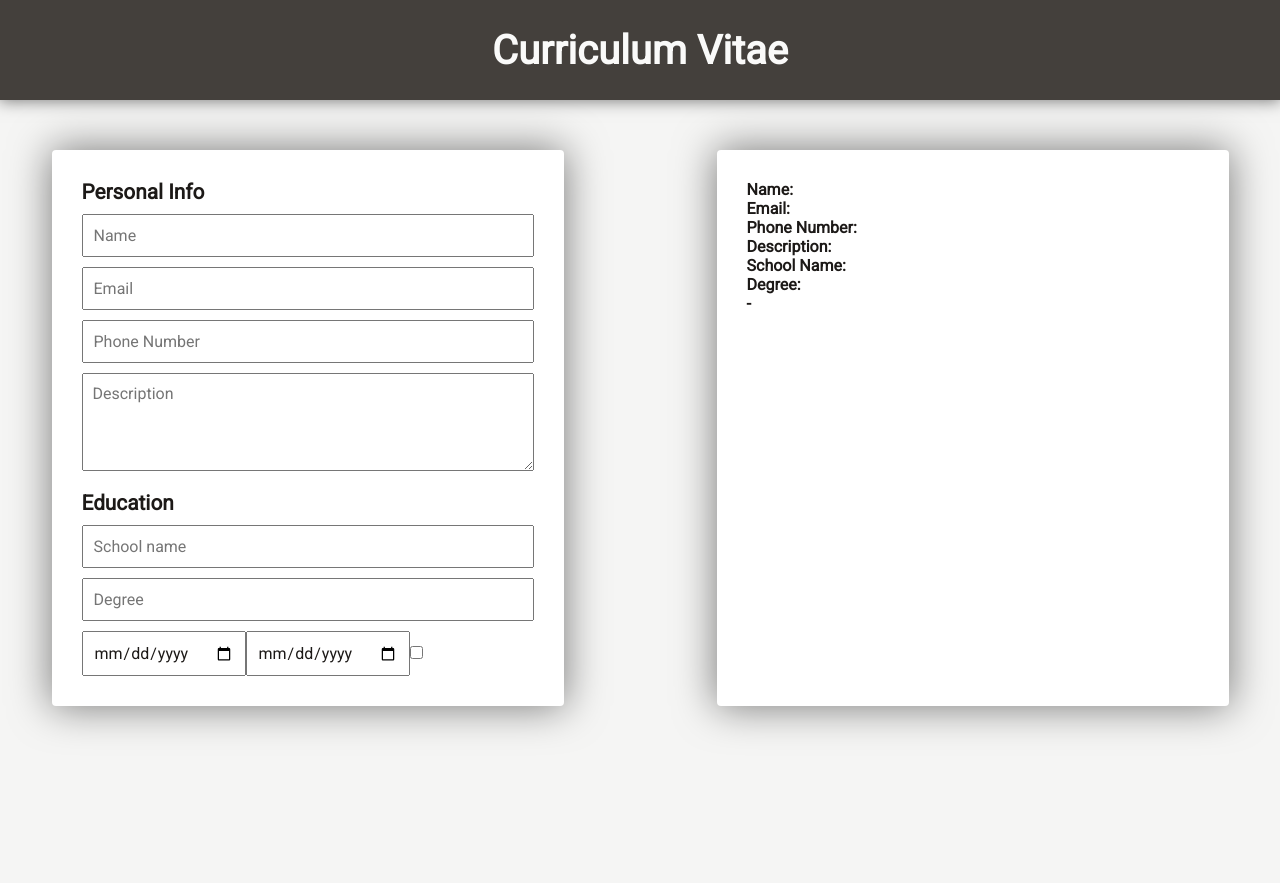
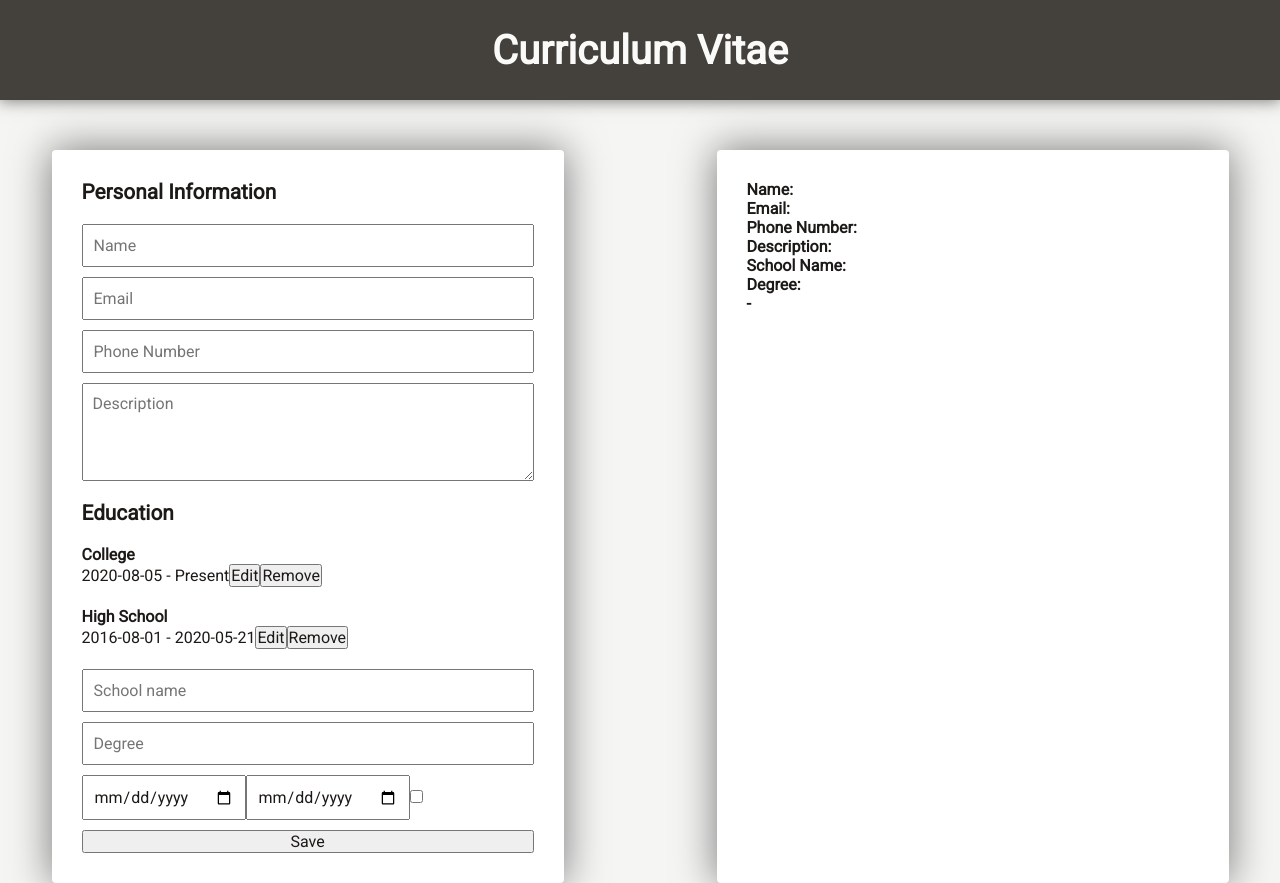
Before and after one commit to 21ance/cv-app, a React (Create React App) app: page / in a window 1280 px wide. Before the commit the page ends 800 px from the top, so only its background shows below. Built offline with nearby package versions, Linux system fonts and the light colour scheme; a web font is replaced by a local one.

Commit message:
support education remove

```diff
--- a/src/App.js
+++ b/src/App.js
@@ -4,18 +4,28 @@ import EditorContainer from "./components/editor/EditorContainer";
 import Preview from "./components/preview/Preview";
 
 const App = () => {
-  // general info
   const [name, setName] = useState("");
   const [email, setEmail] = useState("");
   const [phone, setPhone] = useState("");
   const [desc, setDesc] = useState("");
-
-  //school
-  const [schoolName, setSchoolName] = useState("");
-  const [degree, setDegree] = useState("");
-  const [startDate, setStartDate] = useState("");
-  const [endDate, setEndDate] = useState("");
-  const [present, setPresent] = useState(false);
+  // sample template
+  // to remove
+  const [education, setEducation] = useState([
+    {
+      schoolName: "College",
+      degree: "Accounting",
+      startDate: "2020-08-05",
+      endDate: "Present",
+      id: 1,
+    },
+    {
+      schoolName: "High School",
+      degree: "STEM",
+      startDate: "2016-08-01",
+      endDate: "2020-05-21",
+      id: 0,
+    },
+  ]);
 
   return (
     <div className="app">
@@ -25,23 +35,15 @@ const App = () => {
         setEmail={setEmail}
         setPhone={setPhone}
         setDesc={setDesc}
-        setSchoolName={setSchoolName}
-        setDegree={setDegree}
-        setStartDate={setStartDate}
-        setEndDate={setEndDate}
-        setPresent={setPresent}
-        present={present}
+        education={education}
+        setEducation={setEducation}
       />
       <Preview
         name={name}
         email={email}
         phone={phone}
         desc={desc}
-        schoolName={schoolName}
-        degree={degree}
-        startDate={startDate}
-        endDate={endDate}
-        present={present}
+        education={education}
       />
     </div>
   );
--- /dev/null
+++ b/src/components/editor/ComponentHeader.js
@@ -0,0 +1,20 @@
+const ComponentHeader = (props) => {
+  const handleButton = () => {
+    // props.setValue((prevState) => {
+    //   return {
+    //     ...prevState,
+    //     list: [props.value.list.length],
+    //   };
+    // });
+    // console.log(props);
+  };
+
+  return (
+    <div className="component-header">
+      <h2>{props.title}</h2>
+      {props.setValue && <button onClick={handleButton}>+</button>}
+    </div>
+  );
+};
+
+export default ComponentHeader;
--- a/src/components/editor/EditorContainer.js
+++ b/src/components/editor/EditorContainer.js
@@ -1,22 +1,35 @@
 import GeneralInfo from "./GeneralInfo";
-import Education from "./Education";
+import EducationForm from "./education/EducationForm";
+import EducationEdit from "./education/EducationEdit";
+import ComponentHeader from "./ComponentHeader";
 
 const EditorContainer = (props) => {
   return (
     <div className="editor-container">
+      <ComponentHeader title="Personal Information" />
       <GeneralInfo
         setName={props.setName}
         setEmail={props.setEmail}
         setPhone={props.setPhone}
         setDesc={props.setDesc}
       />
-      <Education
-        setSchoolName={props.setSchoolName}
-        setDegree={props.setDegree}
-        setStartDate={props.setStartDate}
-        setEndDate={props.setEndDate}
-        setPresent={props.setPresent}
-        present={props.present}
+      <ComponentHeader title="Education" />
+      {props.education.map((edu, key) => {
+        return (
+          <EducationEdit
+            key={edu.id}
+            schoolName={edu.schoolName}
+            startDate={edu.startDate}
+            endDate={edu.endDate}
+            id={edu.id}
+            education={props.education}
+            setEducation={props.setEducation}
+          />
+        );
+      })}
+      <EducationForm
+        education={props.education}
+        setEducation={props.setEducation}
       />
     </div>
   );
--- a/src/components/editor/Education.js
+++ /dev/null
@@ -1,42 +0,0 @@
-const Education = (props) => {
-  function handleCheckbox() {
-    if (!props.present) {
-      props.setPresent(true);
-      props.setEndDate("Present");
-    } else {
-      props.setPresent(false);
-      console.log(props.endDate);
-      props.setEndDate("");
-    }
-  }
-
-  return (
-    <div className="info">
-      <h2>Education</h2>
-      <input
-        type="text"
-        onChange={(e) => props.setSchoolName(e.target.value)}
-        placeholder="School name"
-      />
-      <input
-        type="email"
-        onChange={(e) => props.setDegree(e.target.value)}
-        placeholder="Degree"
-      />
-      <div className="date">
-        <input
-          type="date"
-          onChange={(e) => props.setStartDate(e.target.value)}
-        />
-        <input
-          type="date"
-          onChange={(e) => props.setEndDate(e.target.value)}
-          disabled={props.present}
-        />
-        <input type="checkbox" onChange={(e) => handleCheckbox()} />
-      </div>
-    </div>
-  );
-};
-
-export default Education;
--- a/src/components/editor/GeneralInfo.js
+++ b/src/components/editor/GeneralInfo.js
@@ -1,7 +1,6 @@
 const GeneralInfo = (props) => {
   return (
     <div className="info">
-      <h2>Personal Info</h2>
       <input
         type="text"
         onChange={(e) => props.setName(e.target.value)}
--- /dev/null
+++ b/src/components/editor/education/EducationEdit.js
@@ -0,0 +1,19 @@
+const EducationEdit = (props) => {
+  const handleRemove = (id) => {
+    const newEducation = props.education.filter((edu) => edu.id !== id);
+    props.setEducation(newEducation);
+  };
+
+  return (
+    <div className="education-edit">
+      <h3>{props.schoolName}</h3>
+      <span>
+        {props.startDate} - {props.endDate}
+      </span>
+      <button>Edit</button>
+      <button onClick={() => handleRemove(props.id)}>Remove</button>
+    </div>
+  );
+};
+
+export default EducationEdit;
--- /dev/null
+++ b/src/components/editor/education/EducationForm.js
@@ -0,0 +1,71 @@
+import { useState } from "react";
+
+const Education = (props) => {
+  const [schoolName, setSchoolName] = useState("");
+  const [degree, setDegree] = useState("");
+  const [startDate, setStartDate] = useState("");
+  const [endDate, setEndDate] = useState("");
+  const [present, setPresent] = useState(false);
+
+  function handleCheckbox() {
+    if (!present) {
+      setPresent(true);
+      setEndDate("Present");
+    } else {
+      setPresent(false);
+      setEndDate("");
+    }
+  }
+
+  function handleSubmit(e) {
+    const newEducation = [
+      {
+        schoolName,
+        degree,
+        startDate,
+        endDate,
+        id: props.education.length + 1,
+      },
+      ...props.education,
+    ];
+    props.setEducation(newEducation);
+
+    e.preventDefault();
+    e.target.reset();
+    setPresent(false);
+  }
+
+  return (
+    <form className="info" onSubmit={(e) => handleSubmit(e)}>
+      <input
+        type="text"
+        onChange={(e) => setSchoolName(e.target.value)}
+        placeholder="School name"
+        required
+      />
+      <input
+        type="text"
+        onChange={(e) => setDegree(e.target.value)}
+        placeholder="Degree"
+        required
+      />
+      <div className="date">
+        <input
+          type="date"
+          onChange={(e) => setStartDate(e.target.value)}
+          required
+        />
+        <input
+          type="date"
+          onChange={(e) => setEndDate(e.target.value)}
+          disabled={present}
+          required
+        />
+        <input type="checkbox" onChange={(e) => handleCheckbox()} />
+      </div>
+      <button>Save</button>
+    </form>
+  );
+};
+
+export default Education;
--- a/src/styles/_editor.scss
+++ b/src/styles/_editor.scss
@@ -18,9 +18,14 @@
     input, textarea{
       padding: 10px;
     }
+  }
 
-    h2 {
-      font-size: 1.3rem;
-    }
+  h2 {
+    font-size: 1.3rem;
+  }
+
+  .component-header {
+    display: flex;
+    justify-content: space-between;
   }
 }
```
